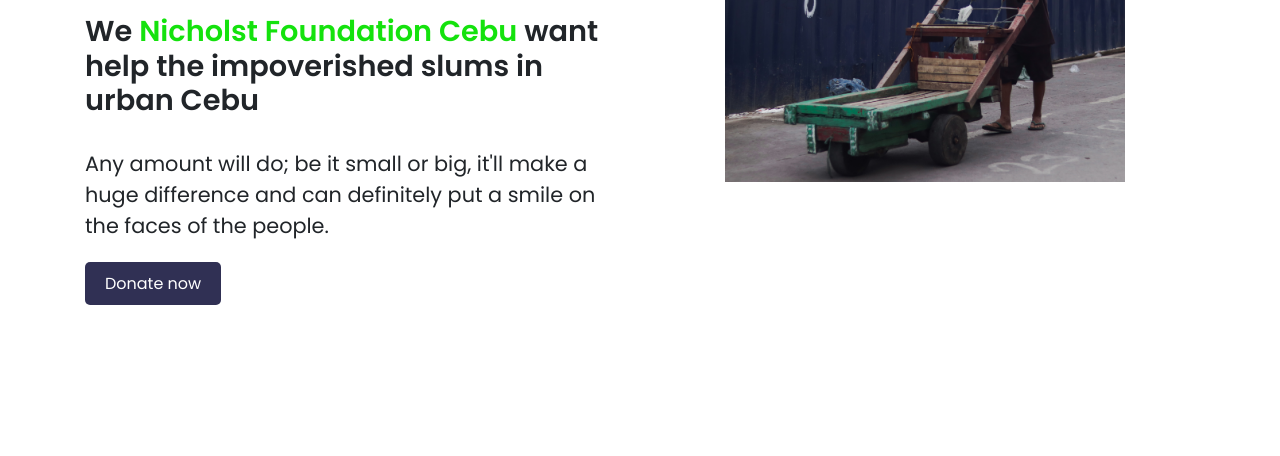
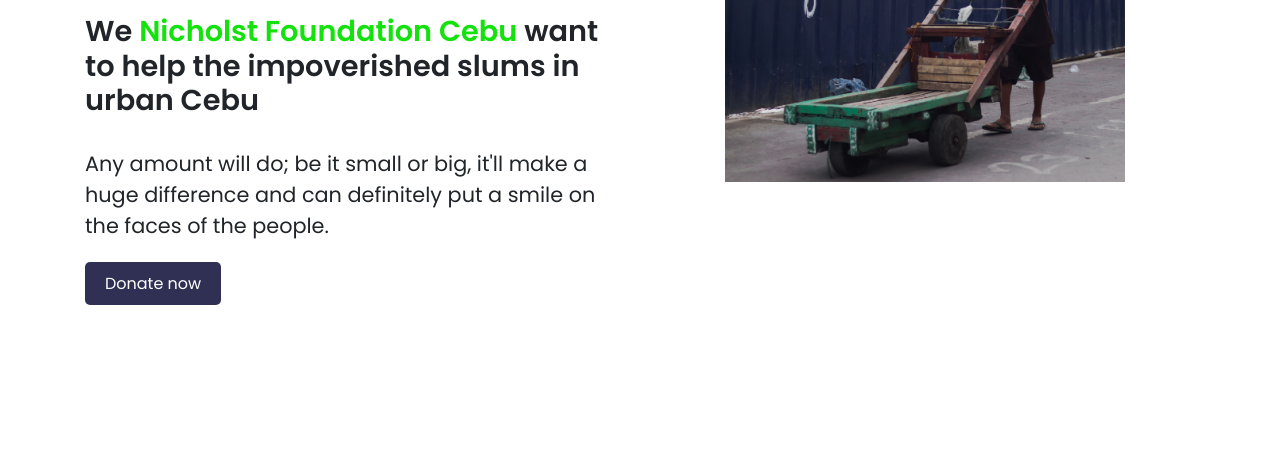
Before and after one commit to arrajell03/Finals-Group-10, a plain HTML site: page index.html in a window 1280 px wide. Shown: the part 344-800 px from the top of the page. Drawn offline with nearby package versions, Linux system fonts and the light colour scheme.

Commit message:
Update index.html

```diff
--- a/index.html
+++ b/index.html
@@ -80,7 +80,7 @@
                     <div class="col-lg-6 align-item-center">
                         <div class="home-info">
                             <h1>Together Let's Make A Change</h1>
-                            <h2>We <span>Nicholst Foundation Cebu</span> want help the impoverished slums in urban Cebu</h2>
+                            <h2>We <span>Nicholst Foundation Cebu</span> want to help the impoverished slums in urban Cebu</h2>
                             <p>Any amount will do; be it small or big, it'll make a huge difference and can definitely put a smile on the faces of the people.</p>
                             <div class="buttons">
                                 <a href="#contact" class="btn1">Donate now</a>
```
